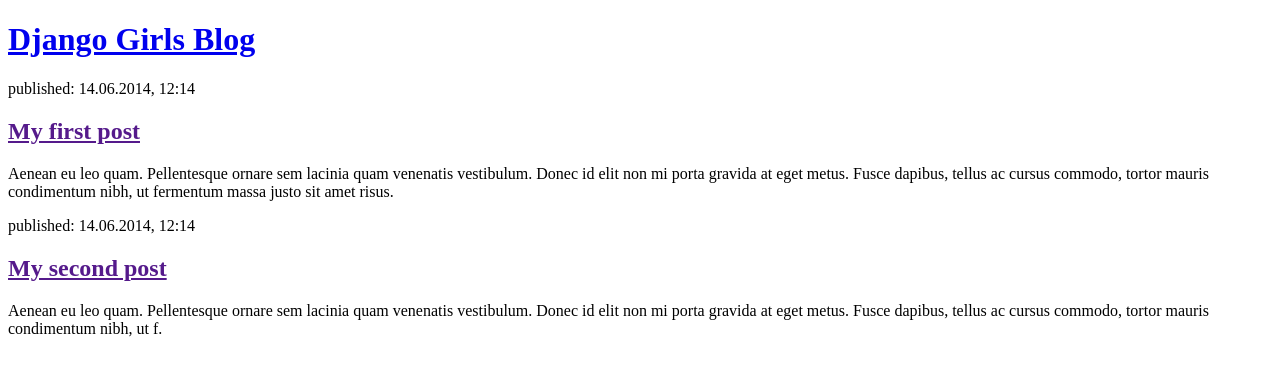
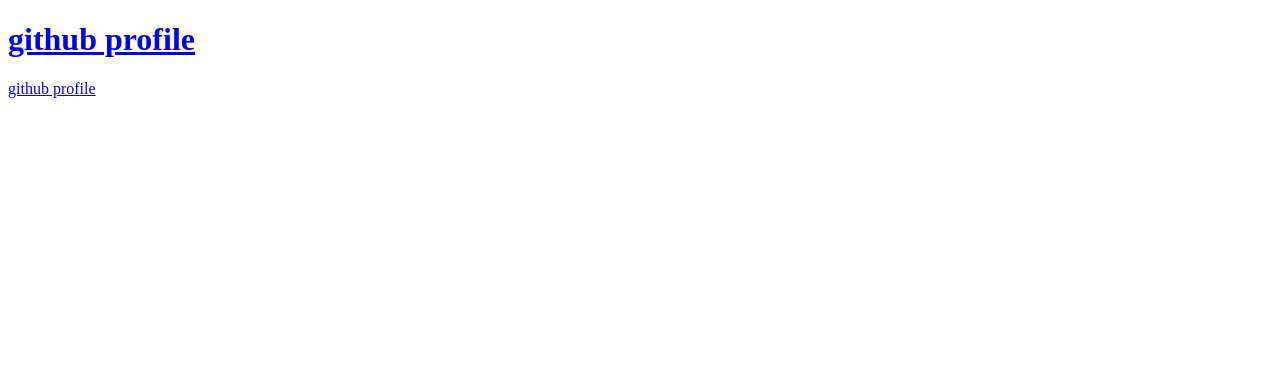
Before and after one commit to afknon/gittest, a Python web app: template blog/templates/blog/post_list.html in a window 1280 px wide. Shown: the top 376 px of the page. Run offline with Jinja, Linux system fonts and the light colour scheme; the template is opened without the code that fills it, so the values that code supplies are empty.

Commit message:
asdasdasdas

```diff
--- a/blog/templates/blog/post_list.html
+++ b/blog/templates/blog/post_list.html
@@ -1,23 +1,15 @@
 <!DOCTYPE html>
 <html>
     <head>
-        <title>Django Girls blog</title>
+        <title>asdasdasdasdas</title>
     </head>
     <body>
         <header>
-            <h1><a href="/">Django Girls Blog</a></h1>
+            <h1><a href="/">github profile</a></h1>
         </header>
 
         <article>
-            <time>published: 14.06.2014, 12:14</time>
-            <h2><a href="">My first post</a></h2>
-            <p>Aenean eu leo quam. Pellentesque ornare sem lacinia quam venenatis vestibulum. Donec id elit non mi porta gravida at eget metus. Fusce dapibus, tellus ac cursus commodo, tortor mauris condimentum nibh, ut fermentum massa justo sit amet risus.</p>
-        </article>
-
-        <article>
-            <time>published: 14.06.2014, 12:14</time>
-            <h2><a href="">My second post</a></h2>
-            <p>Aenean eu leo quam. Pellentesque ornare sem lacinia quam venenatis vestibulum. Donec id elit non mi porta gravida at eget metus. Fusce dapibus, tellus ac cursus commodo, tortor mauris condimentum nibh, ut f.</p>
+           <a href= "https://github.com/afknon"> github profile</a>
         </article>
     </body>
 </html>
```
